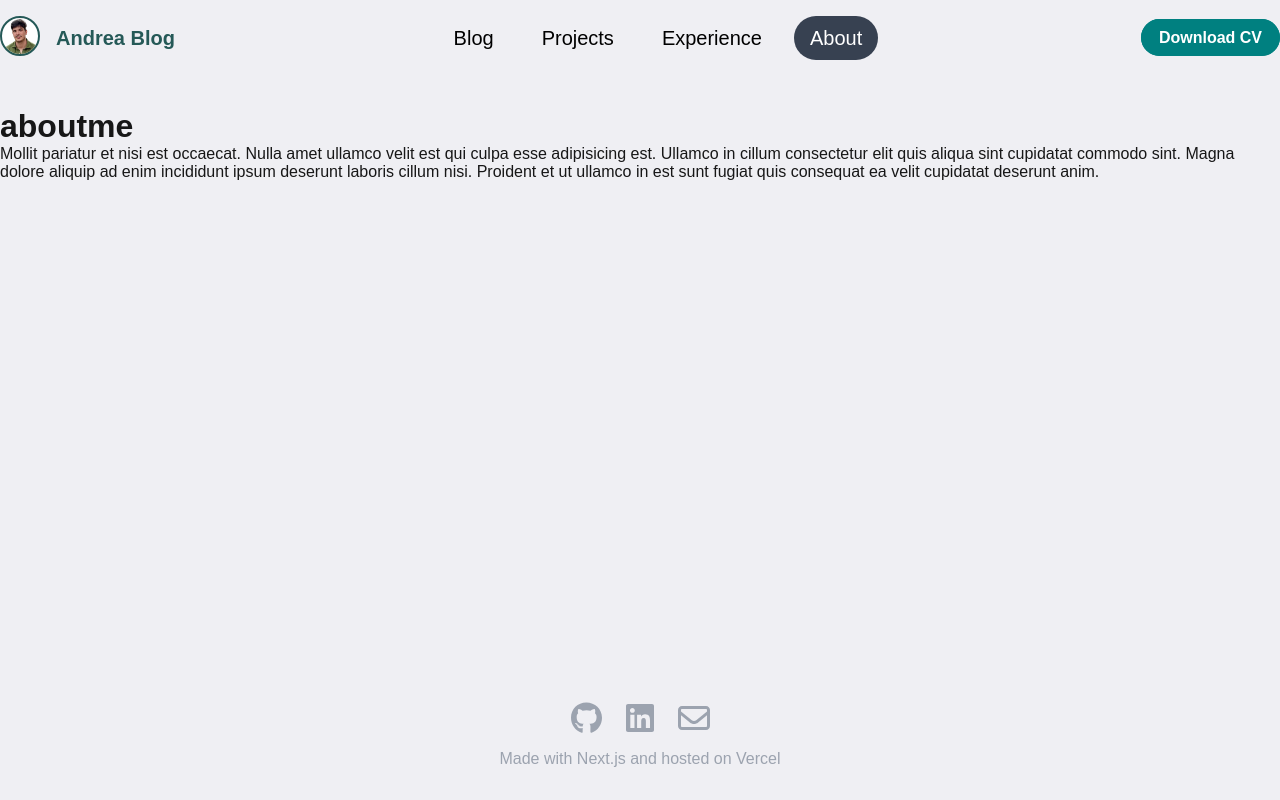
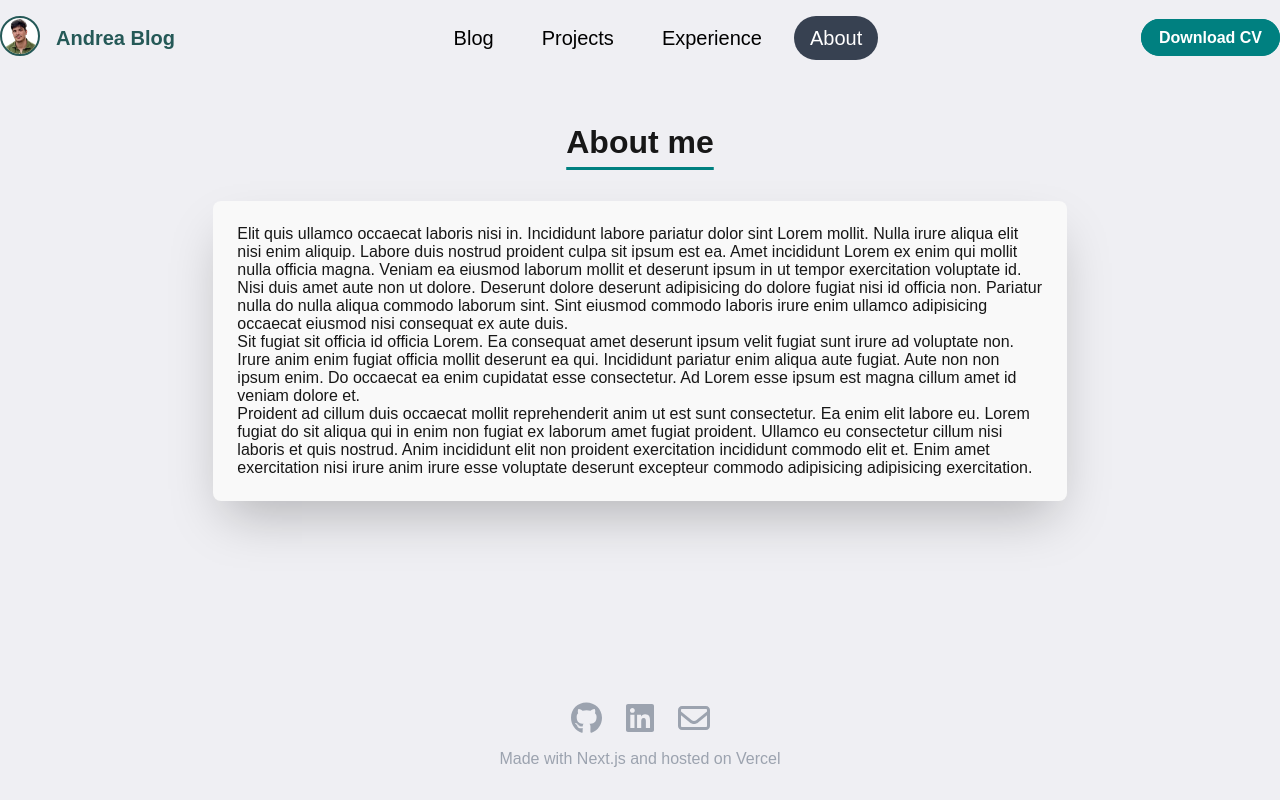
Before and after one commit to shortpathfirst/myblog, a Next.js app: page /about in a window 1280 px wide. Built offline with nearby package versions, Linux system fonts and the light colour scheme.

Commit message:
page organization

```diff
--- a/src/app/about/about.module.css
+++ b/src/app/about/about.module.css
@@ -1,14 +1,25 @@
-.aboutme {
+.content{
+    margin-top: 32px;
     display: flex;
-    padding-left: 1rem;
-    padding-right: 1rem;
-    margin-bottom: 3rem;
+    flex-direction: column;
     justify-content: center;
+    align-items: center;
+
 }
 
-@media (min-width: 640px) {
+.aboutme {
+    justify-content: center;
+    padding: 1.5rem;
+    border-radius: 0.5rem;
+    width: 100%;
+    background-color: #f9f9f9;
+    box-shadow: 0 25px 50px -12px rgba(0, 0, 0, 0.25);
+
+}
+
+@media (min-width: 1024px) {
     .aboutme {
-        padding-left: 0;
-        padding-right: 0;
+        width: 66.666667%;
     }
+
 }
--- a/src/app/about/page.tsx
+++ b/src/app/about/page.tsx
@@ -1,13 +1,26 @@
+
 import PageContainer from '@/ui/components/page-container/PageContainer';
+import Title from '@/ui/components/title/Title';
 import styles from './about.module.css'
 export default function About() {
   return (
     <PageContainer>
-      <div style={{ "marginTop": "32px" }}>
-        <h1>aboutme</h1>
-        Mollit pariatur et nisi est occaecat. Nulla amet ullamco velit est qui culpa esse adipisicing est. Ullamco in cillum consectetur elit quis aliqua sint cupidatat commodo sint. Magna dolore aliquip ad enim incididunt ipsum deserunt laboris cillum nisi. Proident et ut ullamco in est sunt fugiat quis consequat ea velit cupidatat deserunt anim.
+      <div className={styles.content}>
+        <Title> About me </Title>
+        <div className={styles.aboutme}>
+          <p>
+            Elit quis ullamco occaecat laboris nisi in. Incididunt labore pariatur dolor sint Lorem mollit. Nulla irure aliqua elit nisi enim aliquip. Labore duis nostrud proident culpa sit ipsum est ea. Amet incididunt Lorem ex enim qui mollit nulla officia magna. Veniam ea eiusmod laborum mollit et deserunt ipsum in ut tempor exercitation voluptate id.
+          </p>
+          <p>
+            Nisi duis amet aute non ut dolore. Deserunt dolore deserunt adipisicing do dolore fugiat nisi id officia non. Pariatur nulla do nulla aliqua commodo laborum sint. Sint eiusmod commodo laboris irure enim ullamco adipisicing occaecat eiusmod nisi consequat ex aute duis.
+          </p>
+          <p>
+            Sit fugiat sit officia id officia Lorem. Ea consequat amet deserunt ipsum velit fugiat sunt irure ad voluptate non. Irure anim enim fugiat officia mollit deserunt ea qui. Incididunt pariatur enim aliqua aute fugiat. Aute non non ipsum enim. Do occaecat ea enim cupidatat esse consectetur. Ad Lorem esse ipsum est magna cillum amet id veniam dolore et.
+          </p>
+
+          <p>Proident ad cillum duis occaecat mollit reprehenderit anim ut est sunt consectetur. Ea enim elit labore eu. Lorem fugiat do sit aliqua qui in enim non fugiat ex laborum amet fugiat proident. Ullamco eu consectetur cillum nisi laboris et quis nostrud. Anim incididunt elit non proident exercitation incididunt commodo elit et. Enim amet exercitation nisi irure anim irure esse voluptate deserunt excepteur commodo adipisicing adipisicing exercitation.</p>
+        </div>
       </div>
-
     </PageContainer>
   );
 }
--- a/src/ui/components/navbar/Navbar.tsx
+++ b/src/ui/components/navbar/Navbar.tsx
@@ -10,7 +10,7 @@ export default function Navbar() {
 	return (
 		<nav className={styles.navbar}>
 			<PageContainer>
-
+				<div className={styles.container}>
 					<div className={styles.nameImg}>
 						<Link href={'/'}>
 							<Image
@@ -40,7 +40,7 @@ export default function Navbar() {
 					<div className={styles.mobileMenu}>
 						<MobileMenuToggle />
 					</div>
-
+				</div>
 			</PageContainer>
 		</nav>
 	)
--- a/src/ui/components/navbar/navbar.module.css
+++ b/src/ui/components/navbar/navbar.module.css
@@ -3,6 +3,11 @@
     padding-top: 1rem;
     padding-bottom: 1rem;
     width: 100%;
+}
+.container{
+    display: flex;
+    justify-content: space-between;
+    align-items: center;
 }
 
 .nameImg {
--- a/src/ui/components/page-container/pagecontainer.module.css
+++ b/src/ui/components/page-container/pagecontainer.module.css
@@ -1,7 +1,5 @@
 .container {
-    display: flex;
-    justify-content: space-between;
-    align-items: center;
+
     margin-left: auto;
     margin-right: auto;
 }
--- /dev/null
+++ b/src/ui/components/title/Title.tsx
@@ -0,0 +1,23 @@
+import { ReactElement, JSXElementConstructor, ReactNode, ReactPortal, AwaitedReactNode } from "react";
+
+export default function Title({
+    children,
+  }: Readonly<{
+    children: React.ReactNode;
+  }>) {
+    return (
+        <h1 style={{
+            "paddingTop":"1rem",
+            "paddingBottom":"1rem",
+            "marginBottom":"1.5rem",
+            "fontWeight":700,
+            "textAlign":"center",
+            "textDecoration":"underline",
+            "textDecorationColor":"teal",
+            "textDecorationThickness":"3px",
+            "textUnderlineOffset":"14px"
+            }}>
+            {children}
+        </h1>
+    );
+}
```
Also changed, not shown: src/app/blog/page.tsx (+9 -1 lines), src/app/experience/page.tsx (+8 -1 lines), src/app/projects/page.tsx (+9 -1 lines). Lines whose indentation alone changed are shown as unchanged.
